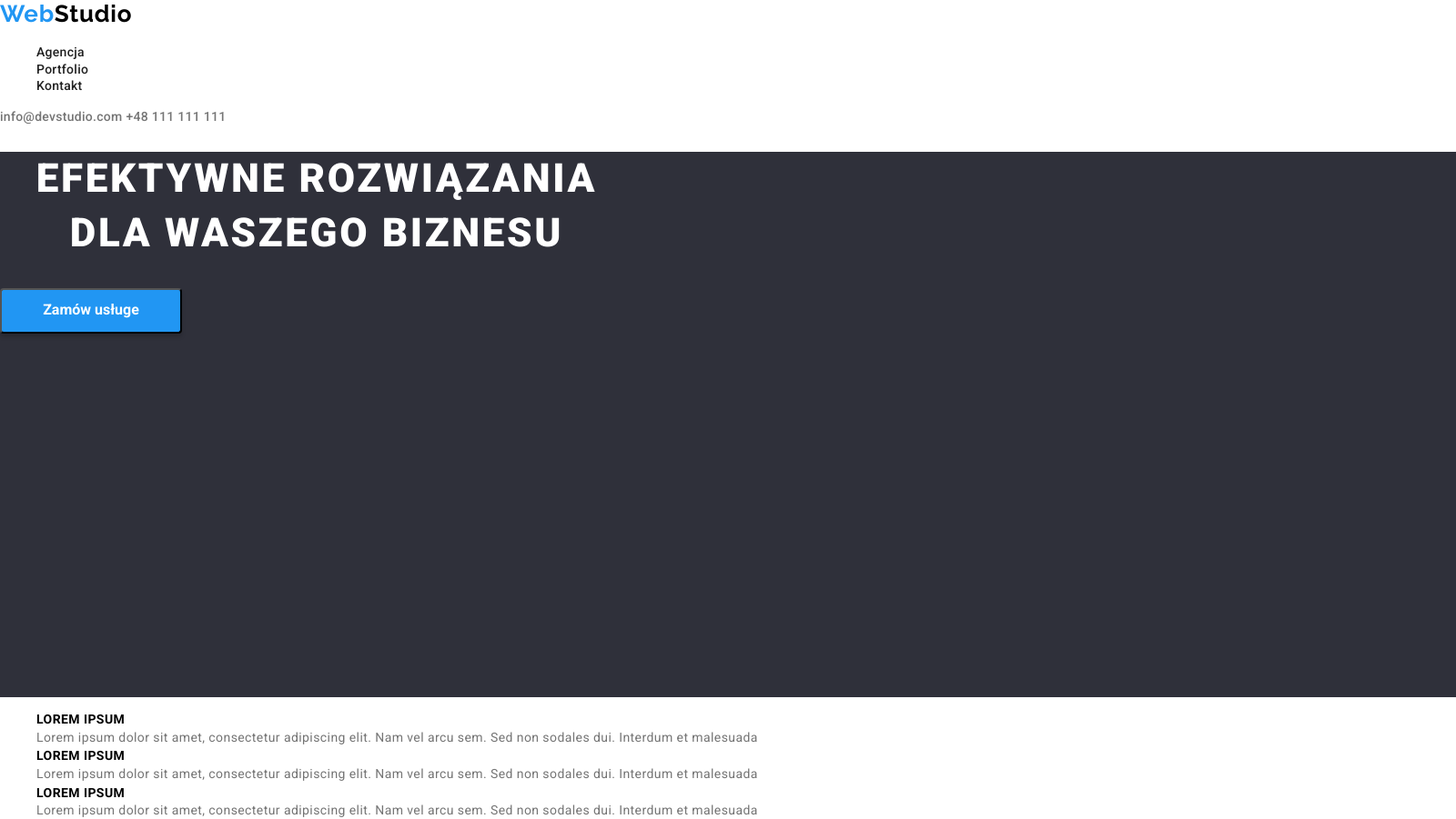
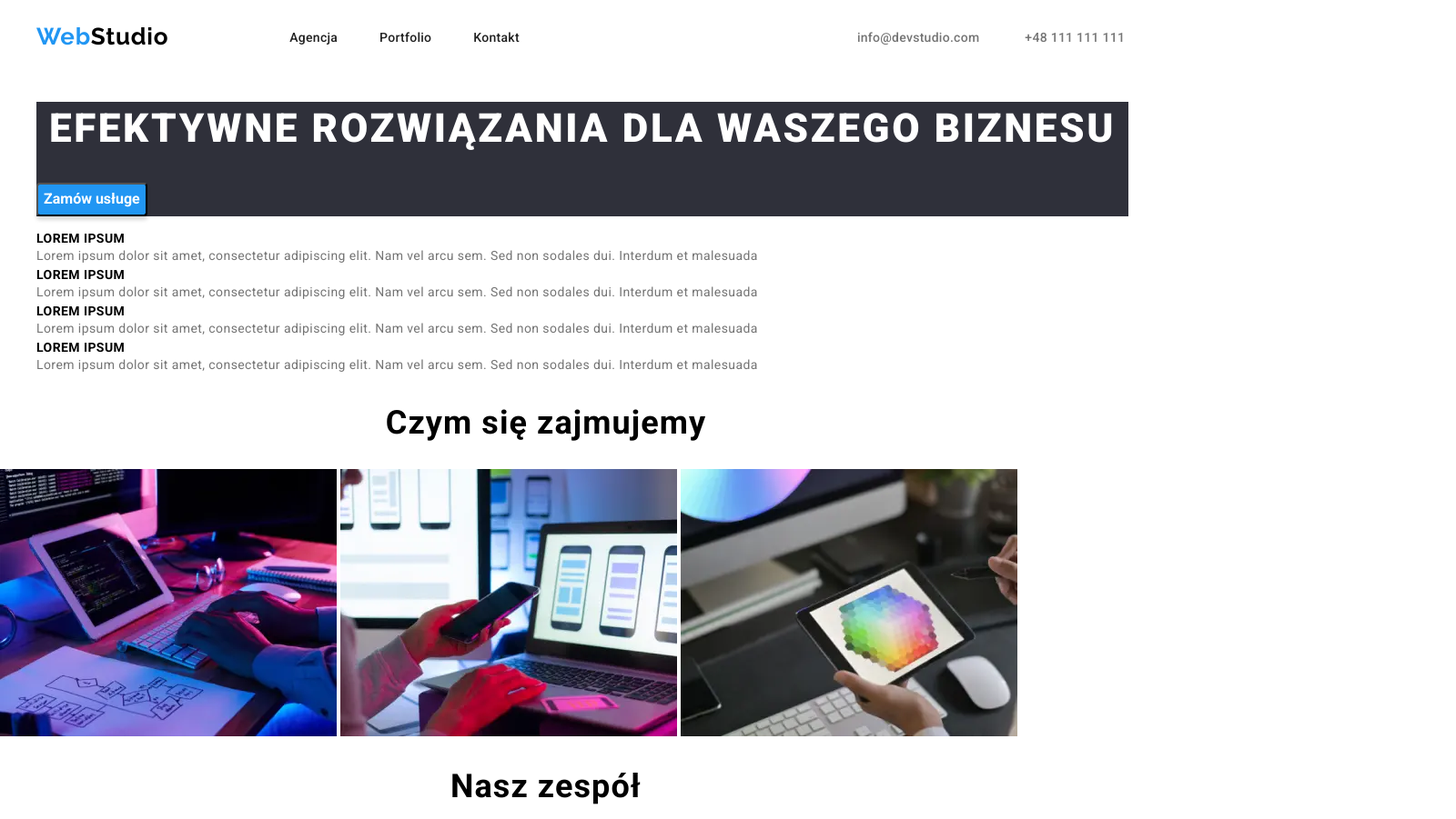
Before and after one commit to MarekPapiernik/goit-markup-hw-03, a plain HTML site: page index.html in a window 1280 px wide. Shown: the top 901 px of the page at 91% size, 1600 px wide, since content can reach past the window. Drawn offline with nearby package versions, Linux system fonts and the light colour scheme; files that its build step writes are made by us from their sources; files whose address does not match are found by name.

Commit message:
02
wednesday last

```diff
--- a/css/positioning.css
+++ b/css/positioning.css
@@ -1,4 +1,22 @@
 .container {
   width: 1200px;
-  position: center;
 }
+menu {
+  display: flex;
+  gap: 46px;
+  margin: 32px 0px 32px 93px;
+}
+.top-menu {
+  display: flex;
+  align-items: center;
+}
+.top-site {
+  display: flex;
+  justify-content: center;
+}
+.navi-top {
+  display: flex;
+  justify-content: flex-end;
+  gap: 50px;
+  margin: 32px 0px 32px 371px;
+}
--- a/css/styles.css
+++ b/css/styles.css
@@ -25,21 +25,18 @@ body {
   font-weight: 700;
   font-size: 26px;
   line-height: 1.19;
+  margin-top: 24px;
 
   /* identical to box height */
   letter-spacing: 0.03em;
 }
 .logo {
   color: #000000;
-  width: 145px;
-  height: 31px;
-  left: 215px;
-  top: 24px;
-
   font-family: "Raleway";
   font-weight: 700;
   font-size: 26px;
   line-height: 1.19;
+  margin-top: 24px;
 
   /* identical to box height */
   letter-spacing: 0.03em;
@@ -59,11 +56,6 @@ p {
   color: var(--background-color);
 }
 footer {
-  height: 252px;
-  width: 1600px;
-  left: 0px;
-  top: 1628px;
-  border-radius: 0px;
   background: #2f303a;
 }
 a {
@@ -71,12 +63,8 @@ a {
   line-height: 1.7;
   text-decoration: none;
 }
+
 .menu-links {
-  width: 58px;
-  height: 16px;
-  left: 453px;
-  top: 32px;
-
   font-family: "Roboto";
   font-weight: 500;
   font-size: 14px;
@@ -86,11 +74,6 @@ a {
 }
 .menu-links:hover,
 .menu-links:focus {
-  width: 58px;
-  height: 16px;
-  left: 453px;
-  top: 32px;
-
   font-family: "Roboto";
   font-weight: 500;
   font-size: 14px;
@@ -99,11 +82,6 @@ a {
   color: var(--brand-blue);
 }
 .menu-links-two {
-  width: 58px;
-  height: 16px;
-  left: 552px;
-  top: 32px;
-
   font-weight: 500;
   font-size: 14px;
   line-height: 1.17;
@@ -113,11 +91,6 @@ a {
 }
 .menu-links-two:hover,
 .menu-links-two:focus {
-  width: 58px;
-  height: 16px;
-  left: 552px;
-  top: 32px;
-
   font-weight: 500;
   font-size: 14px;
   line-height: 1.17;
@@ -126,11 +99,6 @@ a {
   color: var(--brand-blue);
 }
 .menu-links-three {
-  width: 58px;
-  height: 16px;
-  left: 656px;
-  top: 32px;
-
   font-weight: 500;
   font-size: 14px;
   line-height: 1.17;
@@ -139,11 +107,6 @@ a {
 }
 .menu-links-three:hover,
 .menu-links-three:focus {
-  width: 58px;
-  height: 16px;
-  left: 656px;
-  top: 32px;
-
   font-weight: 500;
   font-size: 14px;
   line-height: 1.17;
@@ -151,11 +114,6 @@ a {
   color: var(--brand-blue);
 }
 .header-link {
-  width: 135px;
-  height: 16px;
-  left: 1078px;
-  top: 32px;
-
   font-weight: 500;
   font-size: 14px;
   line-height: 1.17;
@@ -165,11 +123,6 @@ a {
 }
 .header-link:hover,
 .header-link:focus {
-  width: 135px;
-  height: 16px;
-  left: 1078px;
-  top: 32px;
-
   font-weight: 500;
   font-size: 14px;
   line-height: 1.17;
@@ -219,11 +172,6 @@ p4 {
 }
 
 .menu-index {
-  width: 53px;
-  height: 16px;
-  left: 453px;
-  top: 32px;
-
   font-weight: 500;
   font-size: 14px;
   line-height: 1.17;
@@ -233,11 +181,6 @@ p4 {
 }
 .menu-index:hover,
 .menu-index:focus {
-  width: 53px;
-  height: 16px;
-  left: 453px;
-  top: 32px;
-
   font-weight: 500;
   font-size: 14px;
   line-height: 1.17;
@@ -246,11 +189,6 @@ p4 {
   color: var(--brand-blue);
 }
 .menu-index-two {
-  left: 0%;
-  right: 0%;
-  top: 0%;
-  bottom: 0%;
-
   font-weight: 500;
   font-size: 14px;
   line-height: 1.17;
@@ -259,11 +197,6 @@ p4 {
 }
 .menu-index-two:hover,
 .menu-index-two:focus {
-  left: 0%;
-  right: 0%;
-  top: 0%;
-  bottom: 0%;
-
   font-weight: 500;
   font-size: 14px;
   line-height: 1.17;
@@ -271,11 +204,6 @@ p4 {
   color: var(--brand-blue);
 }
 .menu-index-three {
-  width: 51px;
-  height: 16px;
-  left: 656px;
-  top: 32px;
-
   font-weight: 500;
   font-size: 14px;
   line-height: 1.17;
@@ -284,11 +212,6 @@ p4 {
 }
 .menu-index-three:hover,
 .menu-index-three:focus {
-  width: 51px;
-  height: 16px;
-  left: 656px;
-  top: 32px;
-
   font-weight: 500;
   font-size: 14px;
   line-height: 1.17;
@@ -296,19 +219,9 @@ p4 {
   color: var(--brand-blue);
 }
 .header-index {
-  width: 1600px;
-  height: 600px;
-  left: 0px;
-  top: 80px;
-
   background: #2f303a;
 }
 .header-title {
-  width: 696px;
-  height: 120px;
-  left: 452px;
-  top: 280px;
-
   font-weight: 900;
   font-size: 44px;
   line-height: 1.36;
@@ -324,22 +237,12 @@ p4 {
 .index-button:focus {
   cursor: pointer;
   text-decoration: underline;
-  width: 200px;
-  height: 50px;
-  left: 700px;
-  top: 430px;
-
   background: var(--brand-blue);
   box-shadow: 0px 4px 4px rgba(0, 0, 0, 0.15);
   border-radius: 4px;
   color: var(--background-color);
 }
 .index-button {
-  width: 200px;
-  height: 50px;
-  left: 700px;
-  top: 430px;
-
   background: var(--brand-blue);
   font-weight: 700;
   font-size: 16px;
@@ -374,11 +277,6 @@ h2 {
 }
 .blue-index {
   color: var(--brand-blue);
-  width: 145px;
-  height: 31px;
-  left: 215px;
-  top: 2157px;
-
   font-family: "Raleway";
   font-weight: 700;
   font-size: 26px;
--- a/index.html
+++ b/index.html
@@ -11,7 +11,7 @@
       crossorigin="anonymous"
       referrerpolicy="no-referrer"
     />
-    <link rel="stylesheet" href="/goit-markup-hw-02/css/styles.css" />
+    <link rel="stylesheet" href="/goit-markup-hw-03/css/styles.css" />
     <title>goit-markup-hw-01</title>
     <style>
       body {
@@ -26,8 +26,9 @@
     />
   </head>
   <body>
-    <header>
+    <header class="top-site">
       <div class="container">
+        <span class="top-menu">
           <a href="/goit-markup-hw-01/index.html"
             ><span class="blue">Web</span><span class="logo">Studio</span></a
           >
@@ -39,7 +40,9 @@
                 >
               </li>
               <li>
-              <a href="/goit-markup-hw-02/portfolio.html" class="menu-index-two"
+                <a
+                  href="/goit-markup-hw-02/portfolio.html"
+                  class="menu-index-two"
                   >Portfolio</a
                 >
               </li>
@@ -52,10 +55,15 @@
               </li>
             </menu>
           </nav>
+          <span class="navi-top">
             <a href="mailto:info@devstudio.com" class="header-link"
               >info@devstudio.com</a
             >
-        <a href="tel:48111111111" class="header-link">+48 111 111 111</a>
+            <a href="tel:48111111111" class="header-link"
+              >+48 111 111 111</a
+            ></span
+          >
+        </span>
         <div class="header-index">
           <h1 class="header-title">
             EFEKTYWNE ROZWIĄZANIA DLA WASZEGO BIZNESU
```
Also changed, not shown: portfolio.html (+1 -1 lines). Lines whose indentation alone changed are shown as unchanged.
